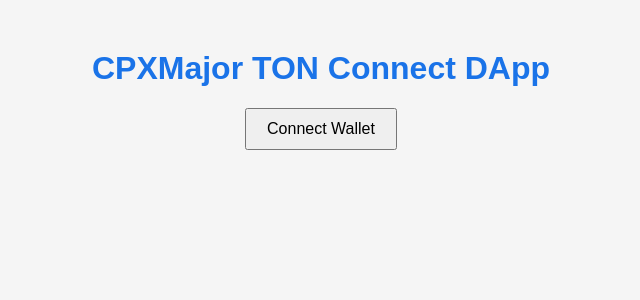
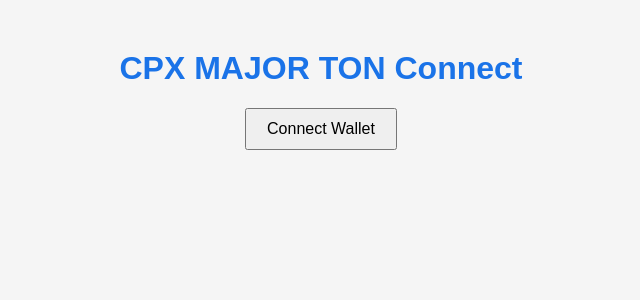
Before and after one commit to GTRSADIK/ton-connect-, a React (Vite) app: page / in a window 1280 px wide. Shown: the top 300 px of the page, without its empty margins (319-959 px from the left). Built offline with nearby package versions, Linux system fonts and the light colour scheme; what @tonconnect/ui would draw is missing.

Commit message:
Update App.tsx

```diff
--- a/src/App.tsx
+++ b/src/App.tsx
@@ -1,9 +1,8 @@
-// src/App.tsx
 import React from 'react';
 import { TonConnectUI } from '@tonconnect/ui';
 
 const tonConnectUI = new TonConnectUI({
-  manifestUrl: 'https://cpxmajor.gtrsadikbd.shop/tonconnect-manifest.json'
+  manifestUrl: 'https://cpxmajorton.vercel.app/public/tonconnect-manifest.json'
 });
 
 const App: React.FC = () => {
@@ -20,7 +19,7 @@
 
   return (
     <div style={{ textAlign: 'center', marginTop: '50px' }}>
-      <h1>CPXMajor TON Connect DApp</h1>
+      <h1>CPX MAJOR TON Connect</h1>
       <button
         style={{ padding: '10px 20px', fontSize: '16px', cursor: 'pointer' }}
         onClick={connectWallet}
```
